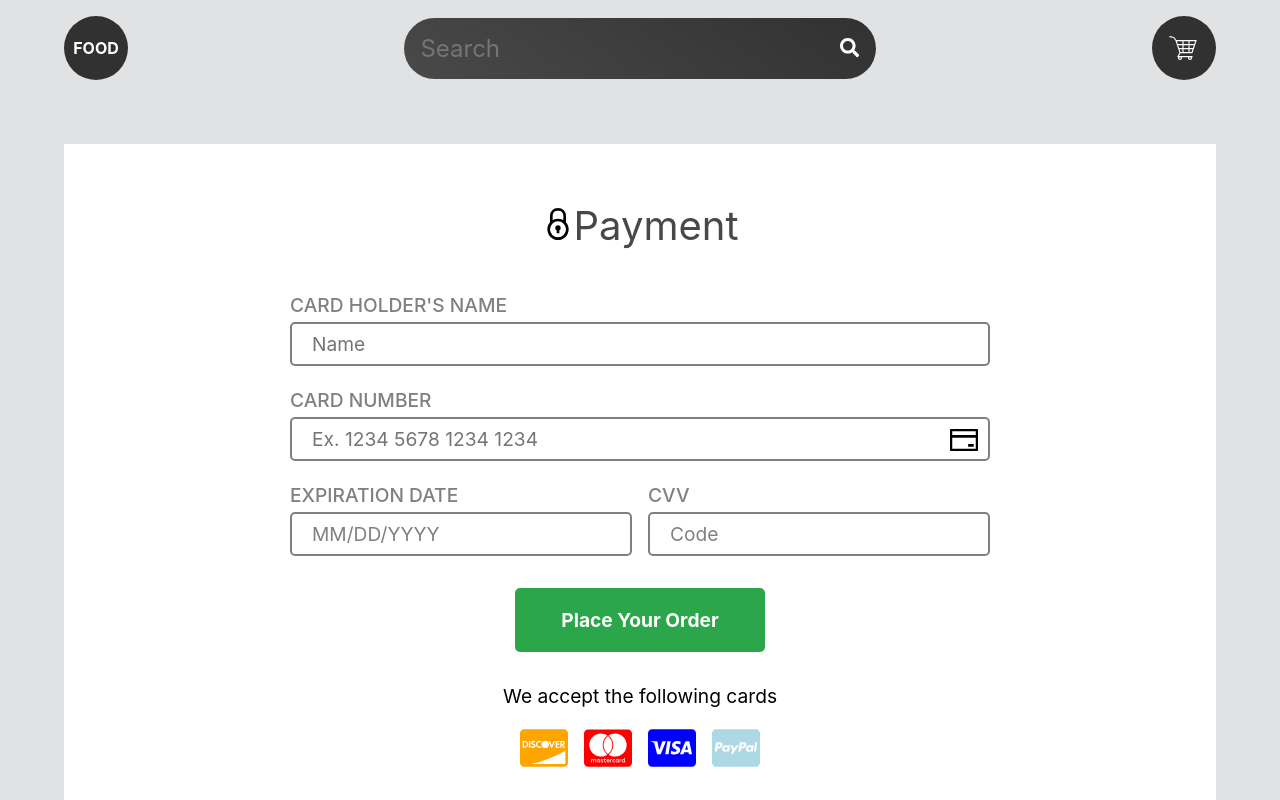
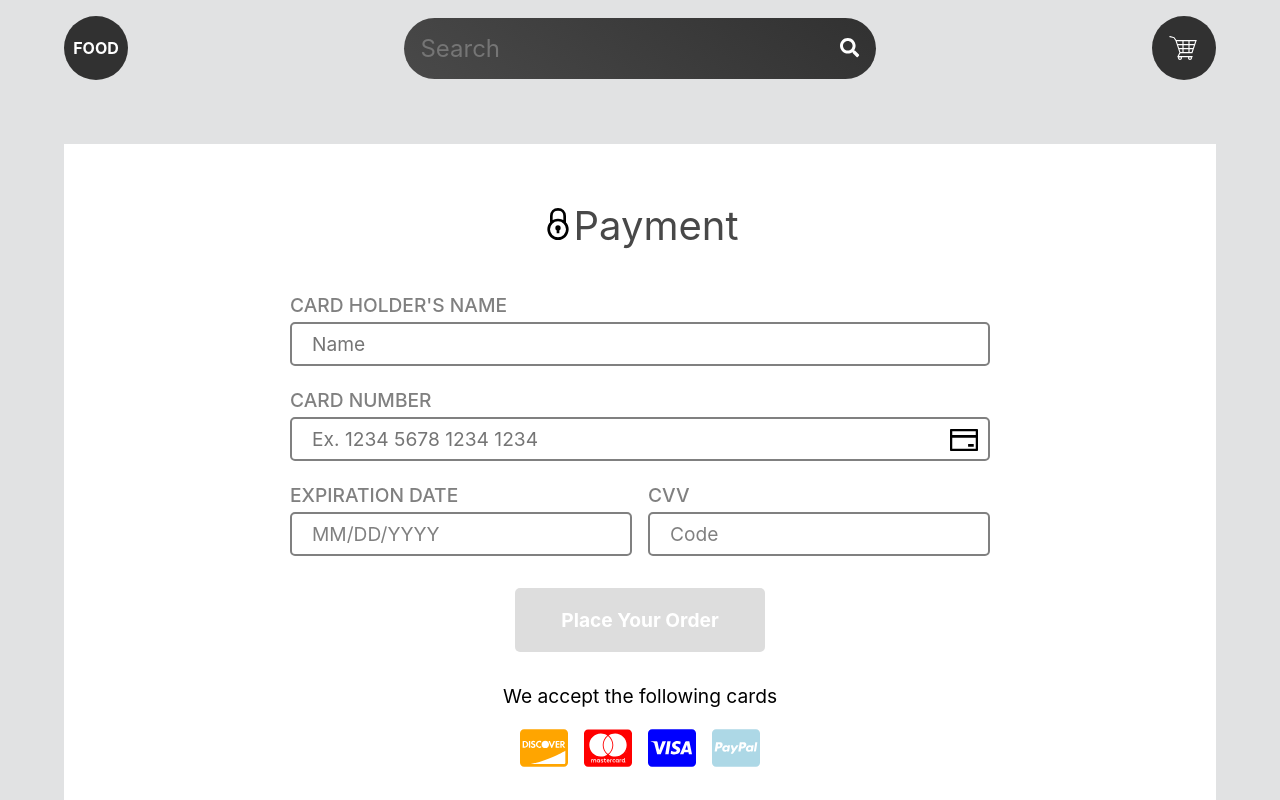
Before and after one commit to Amrindra/Food-App, a React (Create React App) app: page /payment in a window 1280 px wide. Shown: the top 800 px of the page. Built offline with nearby package versions, Linux system fonts and the light colour scheme.

Commit message:
implemented the disable place your order button when the order is empty

```diff
--- a/src/pages/Payment.jsx
+++ b/src/pages/Payment.jsx
@@ -162,7 +162,8 @@ const Payment = () => {
           </InputFieldBottom>
         </InputFieldWrapper>
 
-        <button>Place Your Order</button>
+        {/* if cart is empty then disable the button */}
+        <button disabled={cartItems.length <= 0}>Place Your Order</button>
 
         <CreditCardGroup>
           <p>We accept the following cards</p>
@@ -246,6 +247,11 @@ const Form = styled.form`
     &:hover {
       background-color: #65ba7b;
       cursor: pointer;
+    }
+
+    &:disabled {
+      background: #dddddd;
+      cursor: not-allowed;
     }
   }
 
```
